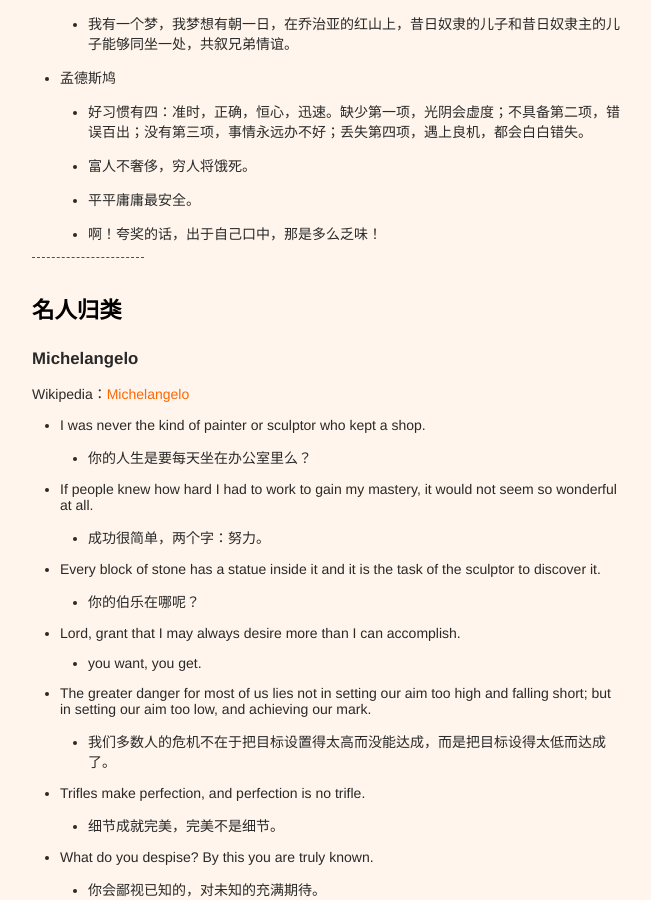
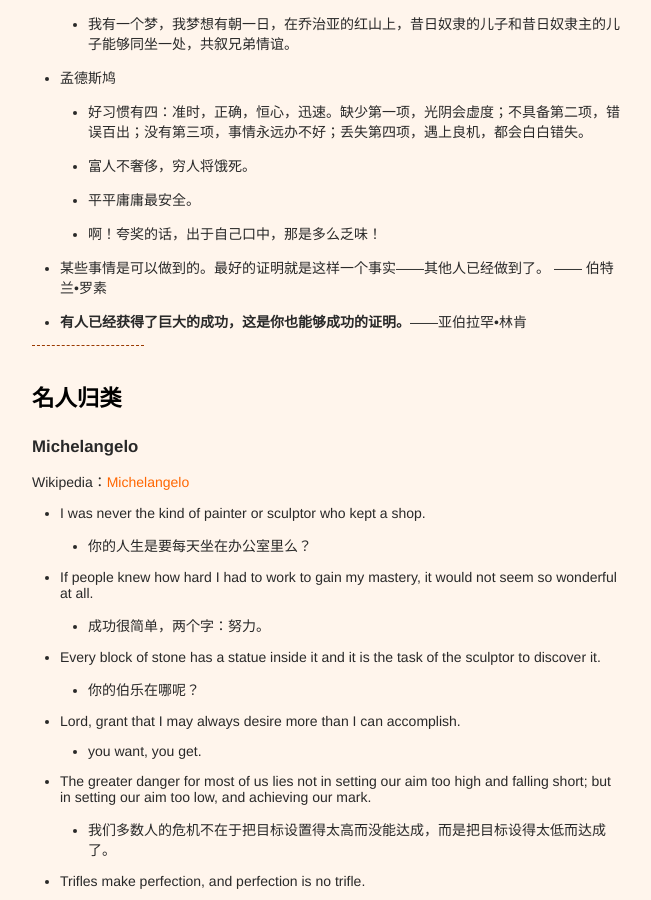
Before and after one commit to xianyuxmu/xianyuxmu.github.io, a Jekyll site: the page built from _posts/2017-06-17-chicken-soup.md, in a window 1280 px wide and 900 px high, scrolled down 3698 px. Shown: the whole window, without its empty margins (314-965 px from the left). Built offline with Jekyll 4.4.1, drawn with Linux system fonts in a browser that asks for light colours; comment, search, counter and statistics services are not loaded.

Commit message:
有人已经获得了巨大的成功，这是你也能够成功的证明。—亚伯拉罕•林肯

```diff
--- a/_posts/2017-06-17-chicken-soup.md
+++ b/_posts/2017-06-17-chicken-soup.md
@@ -105,6 +105,8 @@
 	- 富人不奢侈，穷人将饿死。
 	- 平平庸庸最安全。
 	- 啊！夸奖的话，出于自己口中，那是多么乏味！
+- 某些事情是可以做到的。最好的证明就是这样一个事实——其他人已经做到了。 —— 伯特兰•罗素
+- **有人已经获得了巨大的成功，这是你也能够成功的证明。**——亚伯拉罕•林肯
 
 
 
```
